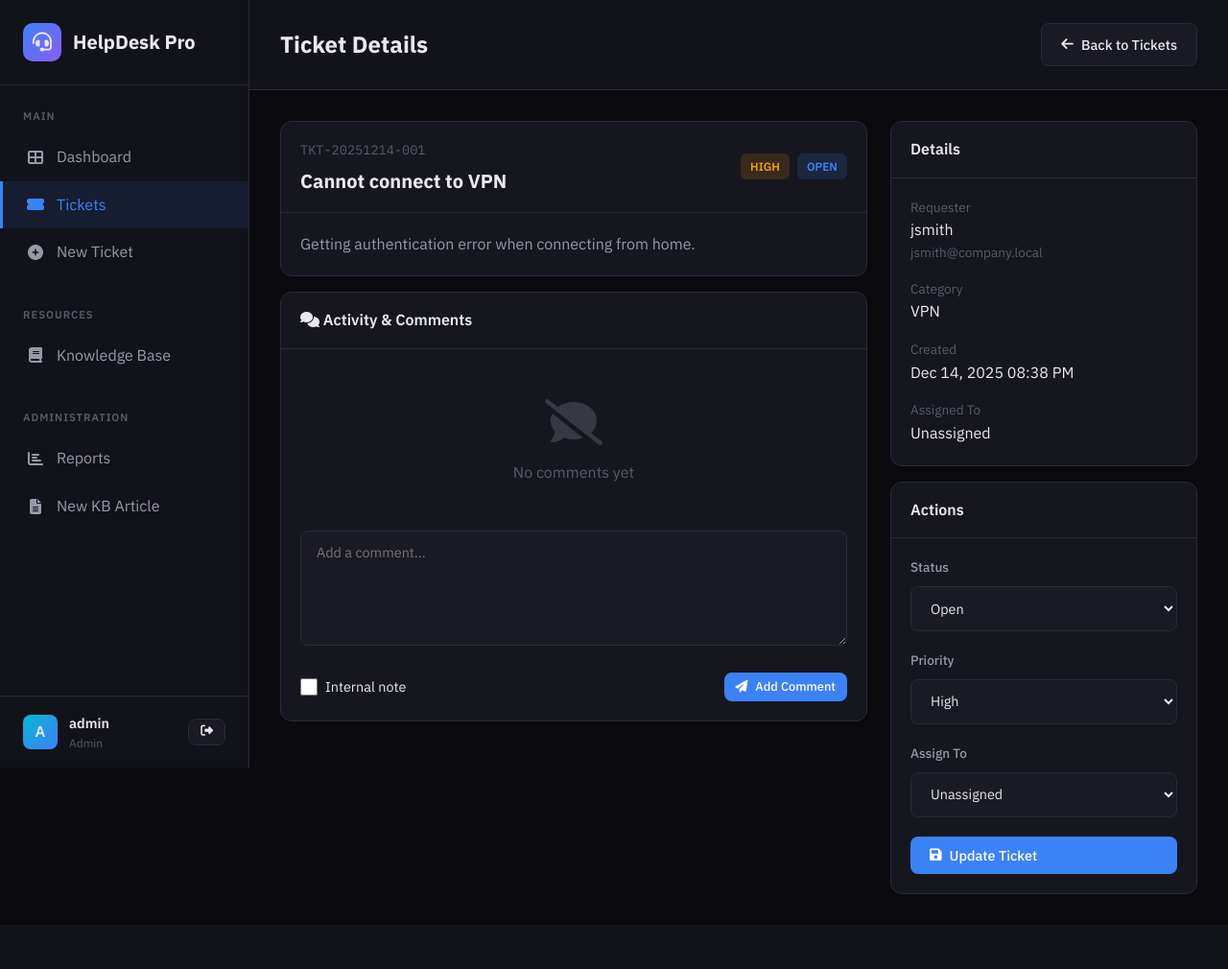
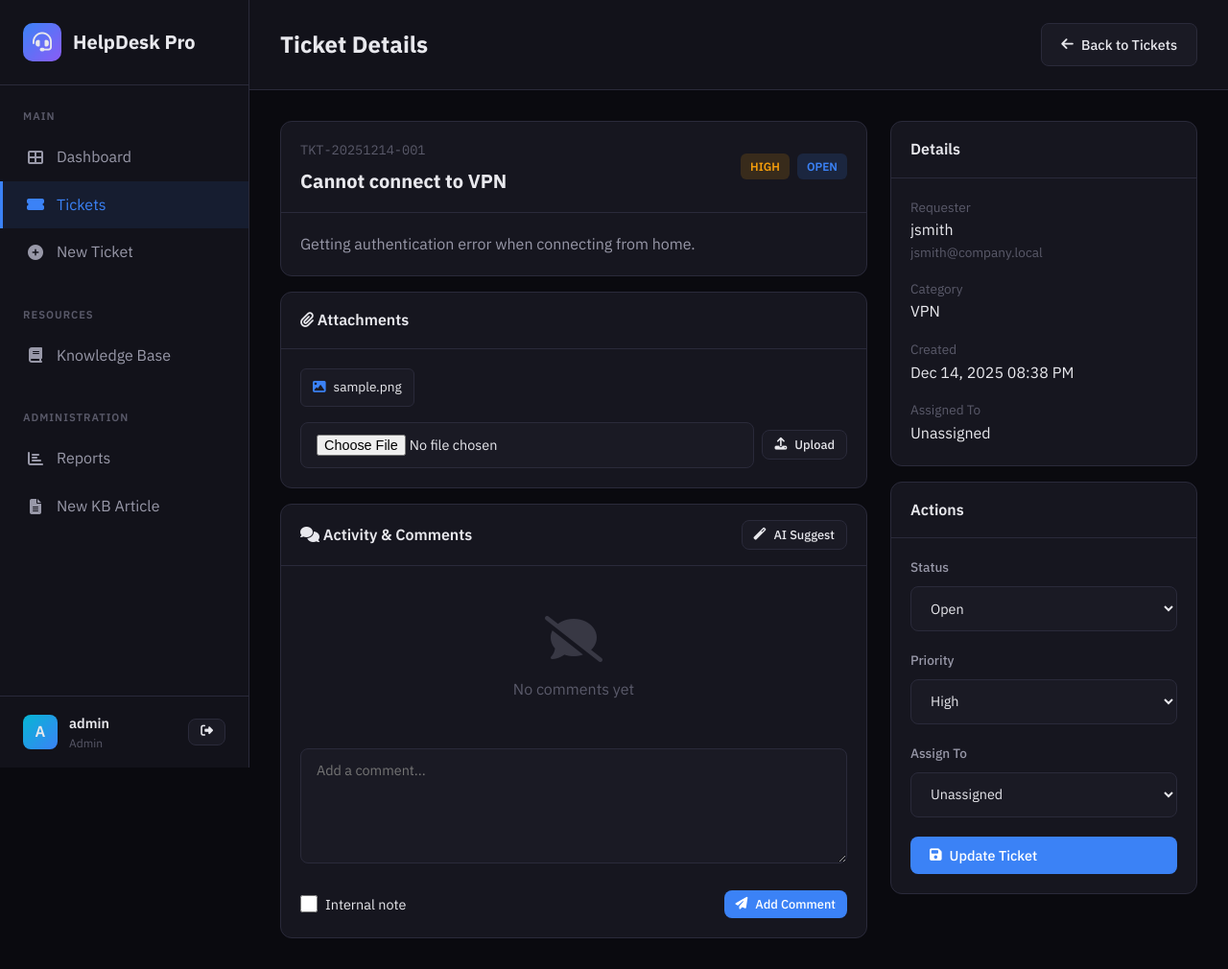
Before and after one commit to TechBD042/helpdesk-ticket-system, a Flask app: page /tickets/1 in a window 1280 px wide. Shown: the whole page at 96% size. Before the commit the page ends 932 px from the top, so only its background shows below. Run offline with Flask 3, Linux system fonts and the light colour scheme; a user stored in the database is signed in; tables that the repository leaves empty hold one stand-in row (values such as "Sample post").

Commit message:
Add file attachments

```diff
--- a/app.py
+++ b/app.py
@@ -3,7 +3,7 @@ HelpDesk Pro - IT Support Ticketing System
 A complete help desk solution for learning and portfolio demonstration.
 """
 
-from flask import Flask, render_template, request, redirect, url_for, flash, jsonify, session
+from flask import Flask, render_template, request, redirect, url_for, flash, jsonify, session, send_from_directory
 from flask_sqlalchemy import SQLAlchemy
 from datetime import datetime, timedelta
 from functools import wraps
@@ -632,3 +632,84 @@ def suggest_response():
     suggested = suggestions.get(ticket.category, f"Hi {ticket.requester.username},\n\nThank you for submitting this ticket. I'm reviewing your request and will follow up shortly with next steps.\n\nCould you provide any additional details that might help me resolve this faster?\n\nBest regards,\nIT Support")
 
     return jsonify({'suggestion': suggested})
+
+
+# =============================================================================
+# FILE ATTACHMENTS
+# =============================================================================
+
+import os
+from werkzeug.utils import secure_filename
+
+UPLOAD_FOLDER = 'uploads'
+ALLOWED_EXTENSIONS = {'png', 'jpg', 'jpeg', 'gif', 'pdf', 'doc', 'docx', 'txt', 'csv', 'xlsx'}
+
+app.config['UPLOAD_FOLDER'] = UPLOAD_FOLDER
+app.config['MAX_CONTENT_LENGTH'] = 16 * 1024 * 1024  # 16MB max
+
+# Create uploads folder if it doesn't exist
+os.makedirs(UPLOAD_FOLDER, exist_ok=True)
+
+def allowed_file(filename):
+    return '.' in filename and filename.rsplit('.', 1)[1].lower() in ALLOWED_EXTENSIONS
+
+
+class Attachment(db.Model):
+    id = db.Column(db.Integer, primary_key=True)
+    ticket_id = db.Column(db.Integer, db.ForeignKey('ticket.id'), nullable=False)
+    filename = db.Column(db.String(255), nullable=False)
+    original_filename = db.Column(db.String(255), nullable=False)
+    uploaded_by = db.Column(db.Integer, db.ForeignKey('user.id'), nullable=False)
+    uploaded_at = db.Column(db.DateTime, default=datetime.utcnow)
+
+    ticket = db.relationship('Ticket', backref='attachments')
+    uploader = db.relationship('User')
+
+
+@app.route('/tickets/<int:ticket_id>/upload', methods=['POST'])
+@login_required
+def upload_file(ticket_id):
+    ticket = Ticket.query.get_or_404(ticket_id)
+    user = get_current_user()
+
+    if 'file' not in request.files:
+        flash('No file selected', 'danger')
+        return redirect(url_for('view_ticket', ticket_id=ticket_id))
+
+    file = request.files['file']
+    if file.filename == '':
+        flash('No file selected', 'danger')
+        return redirect(url_for('view_ticket', ticket_id=ticket_id))
+
+    if file and allowed_file(file.filename):
+        original_filename = secure_filename(file.filename)
+        # Create unique filename
+        unique_filename = f"{ticket_id}_{datetime.utcnow().strftime('%Y%m%d%H%M%S')}_{original_filename}"
+        filepath = os.path.join(app.config['UPLOAD_FOLDER'], unique_filename)
+        file.save(filepath)
+
+        attachment = Attachment(
+            ticket_id=ticket_id,
+            filename=unique_filename,
+            original_filename=original_filename,
+            uploaded_by=user.id
+        )
+        db.session.add(attachment)
+        db.session.commit()
+
+        flash('File uploaded successfully!', 'success')
+    else:
+        flash('File type not allowed', 'danger')
+
+    return redirect(url_for('view_ticket', ticket_id=ticket_id))
+
+
+@app.route('/uploads/<filename>')
+@login_required
+def uploaded_file(filename):
+    return send_from_directory(app.config['UPLOAD_FOLDER'], filename)
+
+
+# Create attachment table
+with app.app_context():
+    db.create_all()
--- a/templates/view_ticket.html
+++ b/templates/view_ticket.html
@@ -12,12 +12,47 @@
             </div>
             <div class="card-body"><div style="white-space: pre-wrap; color: var(--text-secondary);">{{ ticket.description }}</div></div>
         </div>
+
+        <!-- Attachments Section -->
         <div class="card mt-2">
-            <div class="card-header"><h3 class="card-title"><i class="fas fa-comments"></i> Activity & Comments</h3></div>
+            <div class="card-header">
+                <h3 class="card-title"><i class="fas fa-paperclip"></i> Attachments</h3>
+            </div>
+            <div class="card-body">
+                {% if ticket.attachments %}
+                <div style="display: flex; flex-wrap: wrap; gap: 0.75rem; margin-bottom: 1rem;">
+                    {% for attachment in ticket.attachments %}
+                    <a href="{{ url_for('uploaded_file', filename=attachment.filename) }}" target="_blank" class="attachment-item">
+                        <i class="fas fa-{% if attachment.original_filename.endswith(('.png', '.jpg', '.jpeg', '.gif')) %}image{% elif attachment.original_filename.endswith('.pdf') %}file-pdf{% else %}file{% endif %}"></i>
+                        <span>{{ attachment.original_filename[:20] }}{% if attachment.original_filename|length > 20 %}...{% endif %}</span>
+                    </a>
+                    {% endfor %}
+                </div>
+                {% else %}
+                <p class="text-muted text-small" style="margin-bottom: 1rem;">No attachments yet</p>
+                {% endif %}
+
+                <form method="POST" action="{{ url_for('upload_file', ticket_id=ticket.id) }}" enctype="multipart/form-data" style="display: flex; gap: 0.5rem; align-items: center;">
+                    <input type="file" name="file" class="form-control" style="flex: 1;" accept=".png,.jpg,.jpeg,.gif,.pdf,.doc,.docx,.txt,.csv,.xlsx">
+                    <button type="submit" class="btn btn-sm btn-secondary"><i class="fas fa-upload"></i> Upload</button>
+                </form>
+            </div>
+        </div>
+
+        <div class="card mt-2">
+            <div class="card-header">
+                <h3 class="card-title"><i class="fas fa-comments"></i> Activity & Comments</h3>
+                {% if user.role in ['technician', 'admin'] %}
+                <button type="button" class="btn btn-sm btn-secondary" onclick="getAISuggestion()" id="aiBtn">
+                    <i class="fas fa-magic"></i> AI Suggest
+                </button>
+                {% endif %}
+            </div>
             <div class="card-body">
                 {% if ticket.comments %}{% for comment in ticket.comments %}{% if not comment.is_internal or user.role in ['technician', 'admin'] %}<div class="comment {% if comment.is_internal %}comment-internal{% endif %}"><div class="comment-header"><div class="comment-avatar">{{ comment.user.username[0].upper() }}</div><div><div class="comment-author">{{ comment.user.username }} {% if comment.is_internal %}<span class="internal-badge">Internal</span>{% endif %}</div><div class="comment-time">{{ comment.created_at.strftime('%b %d, %Y %I:%M %p') }}</div></div></div><div style="white-space: pre-wrap; margin-top: 0.5rem;">{{ comment.content }}</div></div>{% endif %}{% endfor %}{% else %}<div class="empty-state" style="padding: 2rem;"><i class="fas fa-comment-slash"></i><p>No comments yet</p></div>{% endif %}
+
                 <form method="POST" action="{{ url_for('add_comment', ticket_id=ticket.id) }}" style="margin-top: 1rem;">
-                    <div class="form-group"><textarea name="content" class="form-control" rows="3" placeholder="Add a comment..." required></textarea></div>
+                    <div class="form-group"><textarea name="content" id="commentBox" class="form-control" rows="4" placeholder="Add a comment..." required></textarea></div>
                     <div style="display: flex; justify-content: space-between; align-items: center;">
                         {% if user.role in ['technician', 'admin'] %}<label class="checkbox-label"><input type="checkbox" name="is_internal"><span>Internal note</span></label>{% else %}<span></span>{% endif %}
                         <button type="submit" class="btn btn-primary btn-sm"><i class="fas fa-paper-plane"></i> Add Comment</button>
@@ -35,6 +70,8 @@
                     <div><div class="text-small text-muted">Category</div><div>{{ ticket.category }}</div></div>
                     <div><div class="text-small text-muted">Created</div><div>{{ ticket.created_at.strftime('%b %d, %Y %I:%M %p') }}</div></div>
                     <div><div class="text-small text-muted">Assigned To</div><div>{{ ticket.assignee.username if ticket.assignee else 'Unassigned' }}</div></div>
+                    {% if ticket.location %}<div><div class="text-small text-muted">Location</div><div>{{ ticket.location }}</div></div>{% endif %}
+                    {% if ticket.asset_tag %}<div><div class="text-small text-muted">Asset Tag</div><div class="text-mono">{{ ticket.asset_tag }}</div></div>{% endif %}
                 </div>
             </div>
         </div>
@@ -53,4 +90,52 @@
         {% endif %}
     </div>
 </div>
+
+<style>
+.attachment-item {
+    display: flex;
+    align-items: center;
+    gap: 0.5rem;
+    padding: 0.5rem 0.75rem;
+    background: var(--bg-tertiary);
+    border: 1px solid var(--border-color);
+    border-radius: 6px;
+    color: var(--text-primary);
+    text-decoration: none;
+    font-size: 0.85rem;
+    transition: all 0.2s;
+}
+.attachment-item:hover {
+    border-color: var(--accent-blue);
+    color: var(--accent-blue);
+}
+.attachment-item i {
+    color: var(--accent-blue);
+}
+</style>
+
+<script>
+function getAISuggestion() {
+    const btn = document.getElementById('aiBtn');
+    const originalText = btn.innerHTML;
+    btn.innerHTML = '<i class="fas fa-spinner fa-spin"></i> Thinking...';
+    btn.disabled = true;
+
+    fetch('/api/suggest-response', {
+        method: 'POST',
+        headers: {'Content-Type': 'application/json'},
+        body: JSON.stringify({ticket_id: {{ ticket.id }}})
+    })
+    .then(response => response.json())
+    .then(data => {
+        document.getElementById('commentBox').value = data.suggestion;
+        btn.innerHTML = '<i class="fas fa-check"></i> Inserted!';
+        setTimeout(() => { btn.innerHTML = originalText; btn.disabled = false; }, 2000);
+    })
+    .catch(error => {
+        btn.innerHTML = '<i class="fas fa-times"></i> Error';
+        setTimeout(() => { btn.innerHTML = originalText; btn.disabled = false; }, 2000);
+    });
+}
+</script>
 {% endblock %}
```
